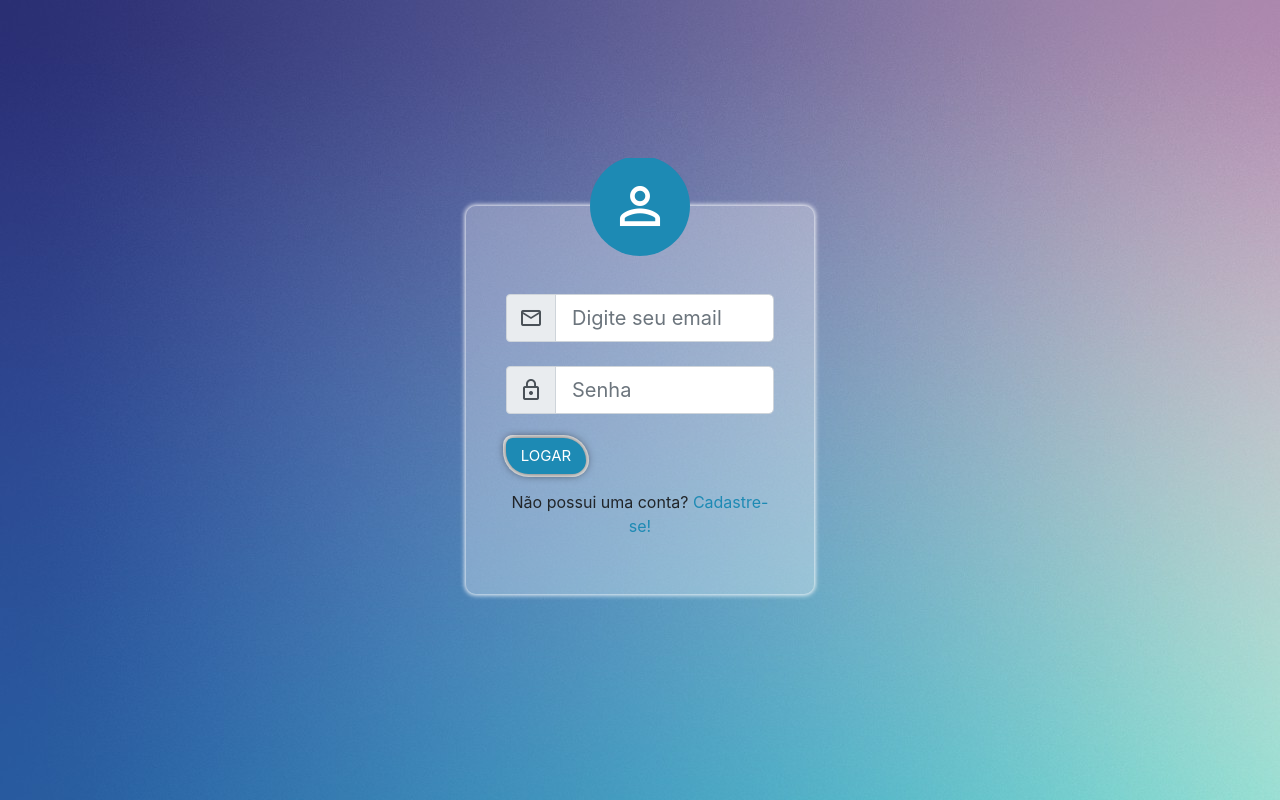
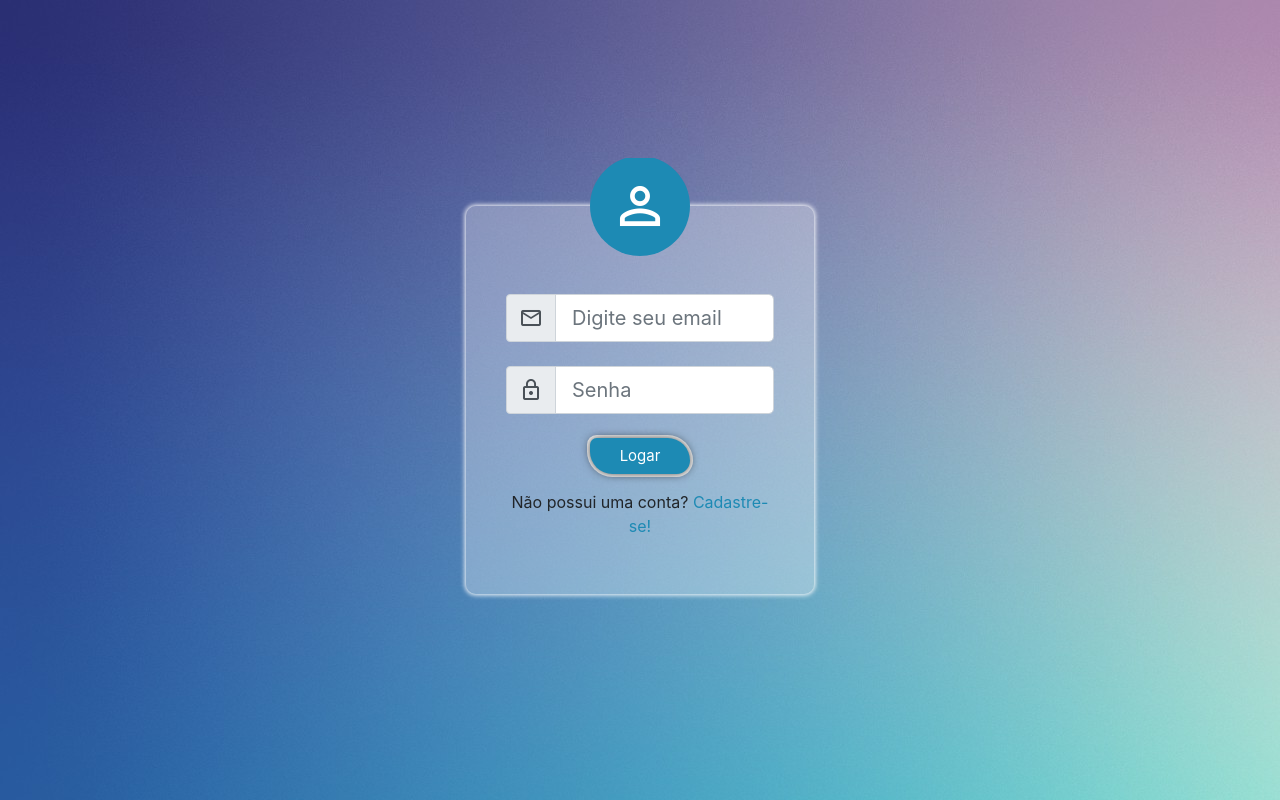
Before and after one commit to FernandaTarallo/chat-frontend, a React (Create React App) app: page /login in a window 1280 px wide. Built offline with nearby package versions, Linux system fonts and the light colour scheme.

Commit message:
ajuste de layout

```diff
--- a/src/App.css
+++ b/src/App.css
@@ -31,7 +31,7 @@
   border-radius: 50%;
 }
 .search-box{
-  height:50px;
+  height:44px;
   background-color:#F8F8F8;
 }
 .box-message{
@@ -151,7 +151,7 @@ a:link{
   border-radius: 15px 50px 30px;
   padding:5px;
 }
-.btn{
+.btn-1{
   background-color: #1D8AB4;
   border-radius: 15px 50px 30px;
   border: 2px;
@@ -162,7 +162,7 @@ a:link{
   font-size:15px;
   box-shadow: 0 0 10px 0 rgba(0,0,0,0.75), 0 0 0 3px rgba(255,255,255,1.0);
 }
-.btn:hover{
+.btn-1:hover{
   background-image: linear-gradient(to right, #2B3074 , #AE85AF);
   color:#fff;
 }
@@ -182,10 +182,21 @@ a:link{
 }
 
 .btn-register{
-  background-color:#1D8AB4;
+  background-color: #1D8AB4;
+  border-radius: 15px 50px 30px;
+  border: 1px;
+  width:100px;
+  padding:7px;
+  color:#fff;
+  font-size:15px;
+  align-self:center;
+  box-shadow: 0 0 10px 0 rgba(0,0,0,0.75), 0 0 0 3px rgba(255,255,255,1.0);
+}
+
+.btn-register:hover{
+  background-image: linear-gradient(to right, #2B3074 , #AE85AF);
   color:#fff;
 }
-
 .title-register{
   font-family: 'Montserrat', sans-serif;
   color:#3d4255;
@@ -234,7 +245,7 @@ a:link{
 
 .conversations{
   overflow-y: scroll;
-  height: 70vh;
+  height: 65vh;
 }
 
 .chat{
@@ -273,5 +284,5 @@ a:link{
 }
 
 .selected {
-  background-color: #1D8AB4;
+  background-color: #EDEDED;
 }
--- a/src/components/button/button.jsx
+++ b/src/components/button/button.jsx
@@ -11,7 +11,7 @@ export default class Button extends React.Component {
     render(){
         return(
            <div>
-               <button onClick={this.props.sendMessage} type="button" className="btn btn-sm">Enviar</button>
+               <button onClick={this.props.sendMessage} type="button" className="btn btn-sm btn-1">Enviar</button>
            </div>
         );
     }
--- a/src/components/layout/Layout.jsx
+++ b/src/components/layout/Layout.jsx
@@ -217,13 +217,14 @@ export default class Layout extends React.Component {
 
                                 </div>
 
+
+                                <div class="tab-content" id="nav-tabContent">
                                 <nav>
                                     <div class="nav nav-tabs" id="nav-tab" role="tablist">
-                                        <span class="col-md-6 cursor-pointer nav-item nav-link active" id="nav-home-tab" data-toggle="tab" href="#nav-home" role="tab" aria-controls="nav-home" aria-selected="true">Conversas</span>
+                                        <span class="col-md-6 cursor-pointer nav-item nav-link active" id="nav-home-tab" data-toggle="tab" href="#nav-home" role="tab" aria-controls="nav-home" aria-selected="true">Minhas conversas</span>
                                         <span class="col-md-6 cursor-pointer nav-item nav-link" id="nav-profile-tab" data-toggle="tab" href="#nav-profile" role="tab" aria-controls="nav-profile" aria-selected="false">Online</span>
                                     </div>
                                 </nav>
-                                <div class="tab-content" id="nav-tabContent">
                                     <div class="tab-pane fade show active" id="nav-home" role="tabpanel" aria-labelledby="nav-home-tab">
 
                                         <div class="d-flex bd-highlight cursor-pointer">
@@ -234,6 +235,7 @@ export default class Layout extends React.Component {
                                                         <div className={"user-chat d-flex flex-row align-items-center "+( item.user.id == this.state.selectedUserId && "selected")} onClick={() => this.selectUser(item)}>
                                                         <Photo/>
                                                         <Name name={item.user.name}/>
+
                                                     </div>
                                                     )
                                                 })}
--- a/src/components/login/login.jsx
+++ b/src/components/login/login.jsx
@@ -159,8 +159,8 @@ export default class Login extends React.Component {
                                         <input onChange={this.changeHandler} name="password" type="password" className="form-control form-control-lg" value={this.state.password} placeholder="Senha"/>
                                     </div>
                                 </div>
-                                <div className="text-center">
-                                    <button onClick={this.state.register ? this.register : this.login} className="btn btn-lg btn-register btn-block">{this.state.register ? 'REGISTRAR' : 'LOGAR'}</button>
+                                <div className="text-center d-flex flex-column justify-content-center">
+                                    <button onClick={this.state.register ? this.register : this.login} className="btn btn-lg btn-register btn-block">{this.state.register ? 'Resgistrar' : 'Logar'}</button>
                                     {this.state.register
                                         ? <p className="mt-3">Clique aqui para efetuar o <span className="link" onClick={this.switchMode}>login.</span></p>
                                         : <p className="mt-3">Não possui uma conta? <span className="link" onClick={this.switchMode}>Cadastre-se!</span></p>
--- a/src/components/message/message.jsx
+++ b/src/components/message/message.jsx
@@ -14,7 +14,7 @@ export default class Message extends React.Component {
 
             <div className={this.props.side == 'right' ? 'container-right' : 'container'}>
                 <div className={this.props.side == 'right' ? 'avatar-right' : 'avatar'}>
-                    <img className={this.props.side == 'right' ? 'person-message-right' : 'person-message'} src={require('../../batman.png')}/>
+                    <img className={this.props.side == 'right' ? 'person-message-right' : 'person-message'} src={require('../../user.jpg')}/>
                 </div>
                 <div className={this.props.side == 'right' ? 'txt-right' : 'txt'}>
                     {this.props.text}<br/><br/>
--- a/src/components/photo/photo.jsx
+++ b/src/components/photo/photo.jsx
@@ -11,7 +11,7 @@ export default class Photo extends React.Component {
     render(){
         return(
             <div className="">
-                <img className="person-photo mt-3 ml-2" src={require('../../batman.png')}/>
+                <img className="person-photo mt-3 ml-2" src={require('../../user.jpg')}/>
             </div>
         );
     }
```
Also changed, not shown: src/user.jpg (added).
